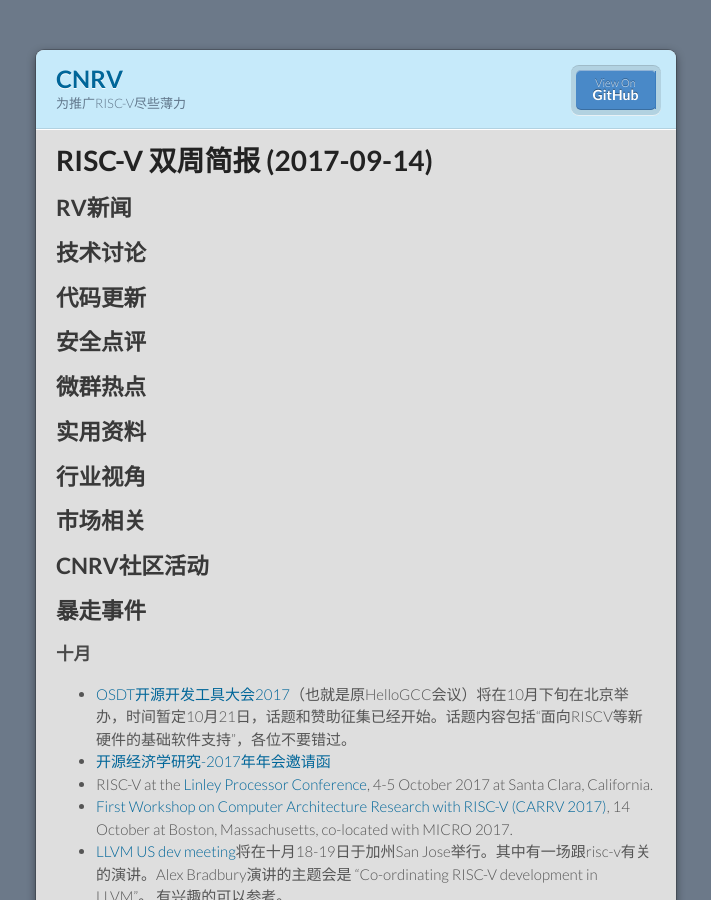
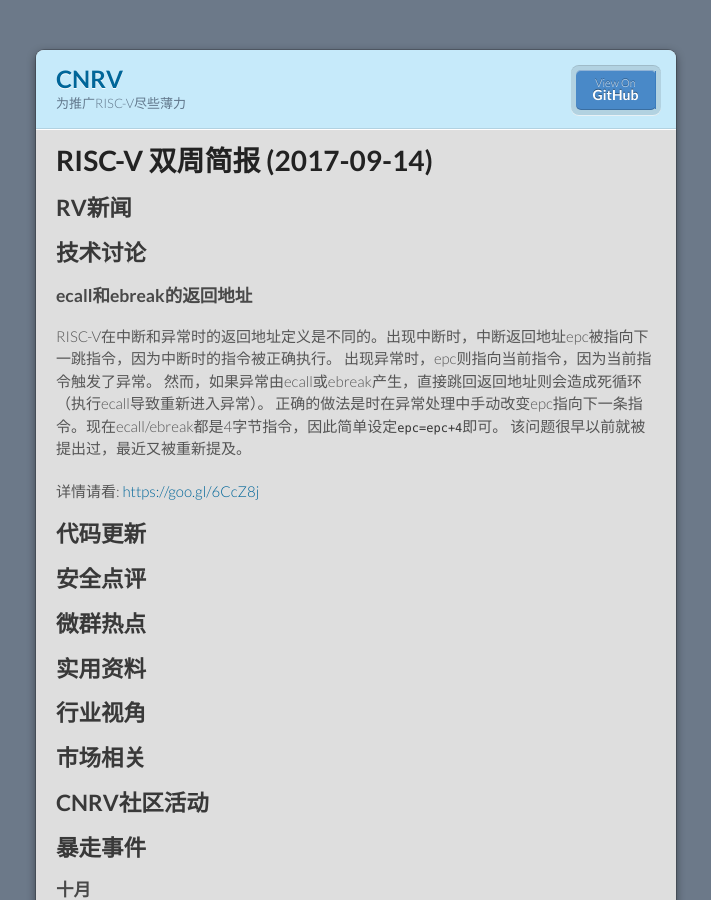
Before and after one commit to cnrv/home, a Jekyll site: the page built from bi-week-rpts/2017-09-28.md, in a window 1280 px wide and 900 px high. Shown: the whole window, without its empty margins (284-995 px from the left). Built offline with Jekyll 4.4.1, drawn with Linux system fonts in a browser that asks for light colours; Markdown is read by kramdown in place of the engine named in the settings; comment, search, counter and statistics services are not loaded; our own code applies the rules of GitHub Pages for plain Markdown files.

Commit message:
set epc for ecall/ebreak

```diff
--- a/bi-week-rpts/2017-09-28.md
+++ b/bi-week-rpts/2017-09-28.md
@@ -7,6 +7,16 @@
 ## RV新闻
 
 ## 技术讨论
+
+### ecall和ebreak的返回地址
+
+RISC-V在中断和异常时的返回地址定义是不同的。出现中断时，中断返回地址epc被指向下一跳指令，因为中断时的指令被正确执行。
+出现异常时，epc则指向当前指令，因为当前指令触发了异常。
+然而，如果异常由ecall或ebreak产生，直接跳回返回地址则会造成死循环（执行ecall导致重新进入异常）。
+正确的做法是时在异常处理中手动改变epc指向下一条指令。现在ecall/ebreak都是4字节指令，因此简单设定`epc=epc+4`即可。
+该问题很早以前就被提出过，最近又被重新提及。
+
+详情请看: [https://goo.gl/6CcZ8j](https://groups.google.com/a/groups.riscv.org/forum/#!msg/sw-dev/Mn_qEm_OTOI/PayhGy6gAQAJ)
 
 ## 代码更新
 
```
